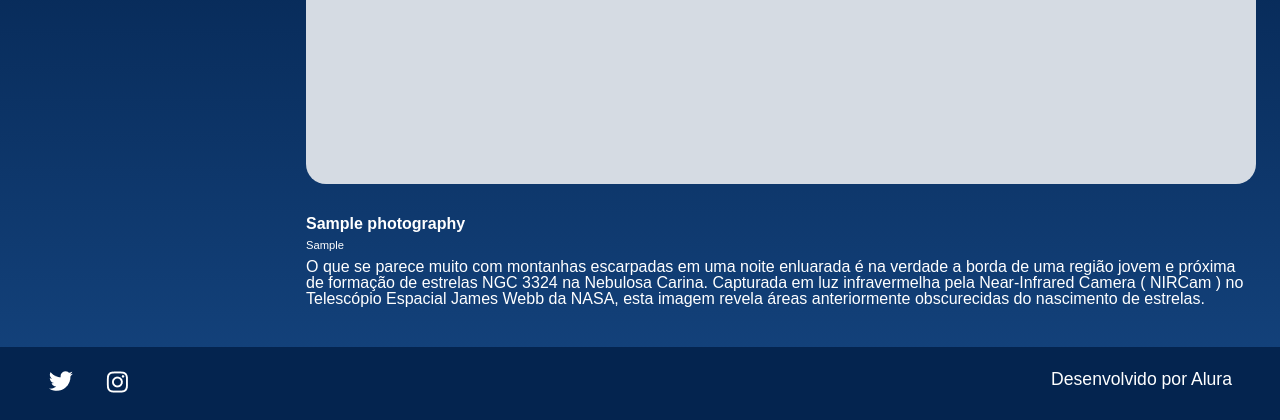
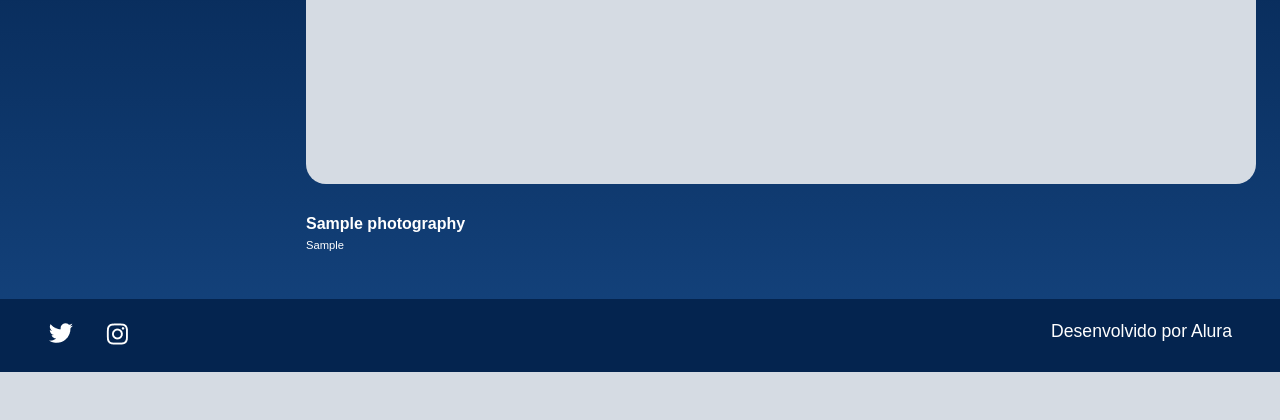
Before and after one commit to shiizuko/Django-alura-space, a Django app: page /imagem/1 in a window 1280 px wide. Shown: the part 707-1127 px from the top of the page. After the commit the page ends 1079 px from the top, so only its background shows below. Run offline with Django 4.2, Linux system fonts and the light colour scheme; tables that the repository leaves empty hold one stand-in row (values such as "Sample post"); grey boxes marked "Sample" are stand-in pictures.

Commit message:
alter template imagem

```diff
--- a/galeria/models.py
+++ b/galeria/models.py
@@ -20,4 +20,4 @@ class Photography(models.Model):
 
 # Boa prática
 def __str__(self):
-    return f"Photography [name={self.name}]"
+    return self.name
--- a/templates/galeria/imagem.html
+++ b/templates/galeria/imagem.html
@@ -4,12 +4,16 @@
             <section class="conteudo">
                 <section class="imagem">
                     <div class="imagem__conteudo">
-                        <img class="imagem__imagem" src="{% static 'assets/imagens/galeria/'%}{{photography.picture}}">
+                        {% if photography.picture == "" or photography.picture == null %}
+                        <img class="imagem__imagem" src="{% static 'assets/imagens/galeria/not-found.png'%}">
+                        {% else %}
+                        <img class="imagem__imagem" src="{{ photography.picture.url }}">
+                        {% endif %}
                         <div class="imagem__info">
                             <div class="imagem__texto">
                                 <p class="imagem__titulo">{{photography.name}}</p>
                                 <p class="imagem__descricao">{{photography.legend}}</p>
-                                <p class="imagem__texto">O que se parece muito com montanhas escarpadas em uma noite enluarada é na verdade a borda de uma região jovem e próxima de formação de estrelas NGC 3324 na Nebulosa Carina. Capturada em luz infravermelha pela Near-Infrared Camera ( NIRCam ) no Telescópio Espacial James Webb da NASA, esta imagem revela áreas anteriormente obscurecidas do nascimento de estrelas.</p>
+                                <p class="imagem__texto"></p>
                             </div>
                         </div>
                     </div>
```
Also changed, not shown: setup/static/assets/imagens/galeria/not-found.png (added), static/assets/imagens/galeria/nf.png (renamed from static/assets/imagens/galeria/not-found.png).
